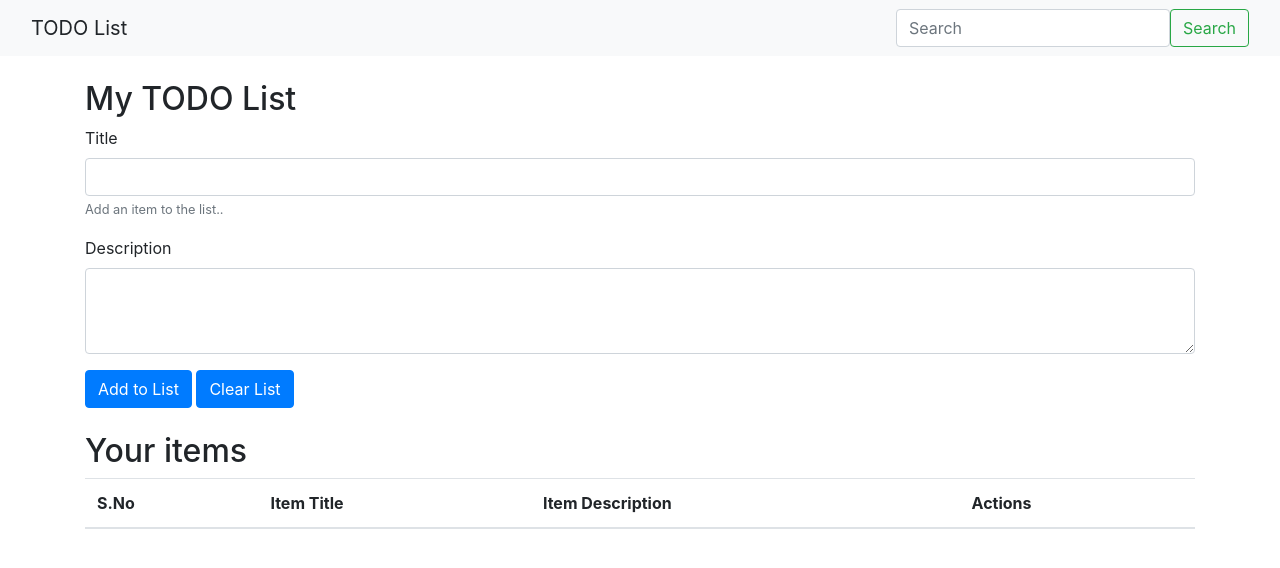
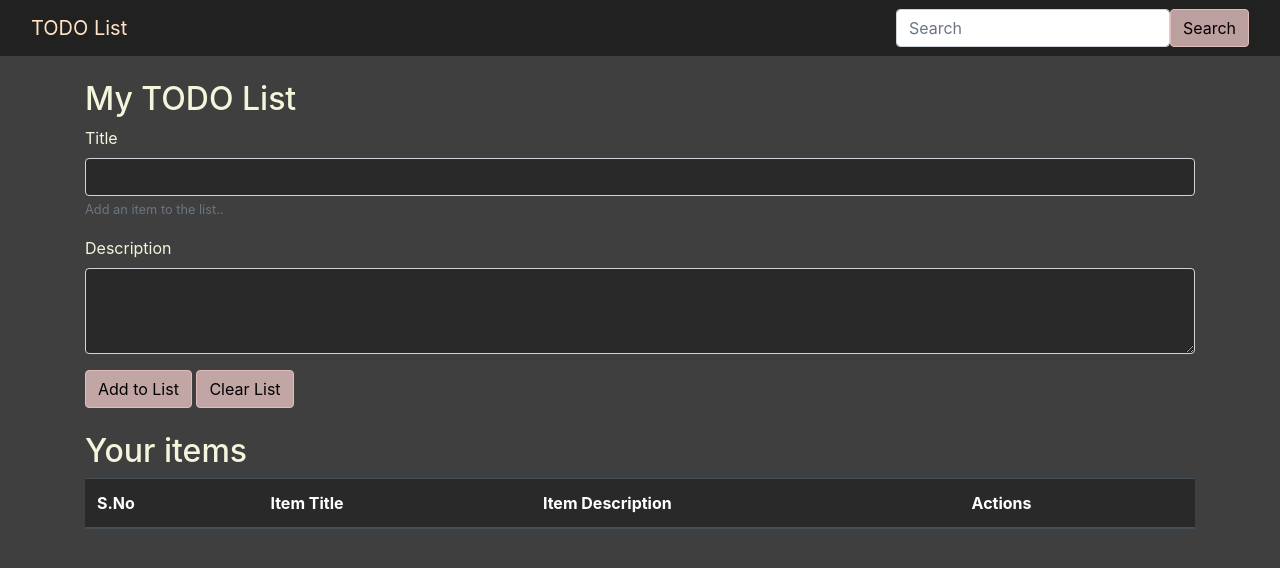
Before and after one commit to vasugoel89/WorkList, a plain HTML site: page index.html in a window 1280 px wide. Drawn offline with nearby package versions, Linux system fonts and the light colour scheme.

Commit message:
second commit

```diff
--- a/index.html
+++ b/index.html
@@ -11,9 +11,40 @@
     <title>ToDO <i class="fas fa-list-alt"></i></title>
   </head>
   <body>
+      <style>
+          body{
+              background-color: rgba(0, 0, 0, 0.751);
+              color: beige;
+          }
+          .btn{
+              background-color: rgba(224, 188, 188, 0.814);
+              border-color: rgb(224, 188, 188);
+              color: black;
+          }
+          .btn:hover{
+              background-color: rgb(224, 188, 188);
+              border-color: rgb(224, 188, 188);
+              color: brown;
+          }
+          .table{
+              background-color: hwb(0 14% 86% / 0.799);
+          }
+          #title{
+              background-color: hwb(0 14% 86% / 0.799);
+              color: white;
+          }
+          #description{
+            background-color: hwb(0 14% 86% / 0.799);
+            color: white;
+          }
+          .navbar{
+              background-color: #212121;
+              color: bisque;
+          }
+      </style>
 
 
-    <nav class="navbar bg-light">
+    <nav class="navbar">
         <div class="container-fluid">
           <a class="navbar-brand">TODO List</a>
           <form class="d-flex" role="search">
@@ -26,7 +57,7 @@
       <div class="container my-4">
           <h2>My TODO List</h2>
                                                                    <!-- TITLE BOX -->
-            <div class="mb-3">
+            <div class="mb-3" class="title">
               <label for="title">Title</label>
               <input type="text" class="form-control" id="title">
               <small id="emailHelp" class="form-text text-muted">Add an item to the list..</small>
@@ -48,7 +79,7 @@
 
           <div id="items" class="my-4">
               <h2>Your items</h2>
-              <table class="table">
+              <table class="table table-dark table-striped-columns">
                     <thead>
                       <tr>
                         <th scope="col">S.No</th>
--- /dev/null
+++ b/style.css
@@ -0,0 +1,3 @@
+.body{
+    background-color: black;
+}
```
